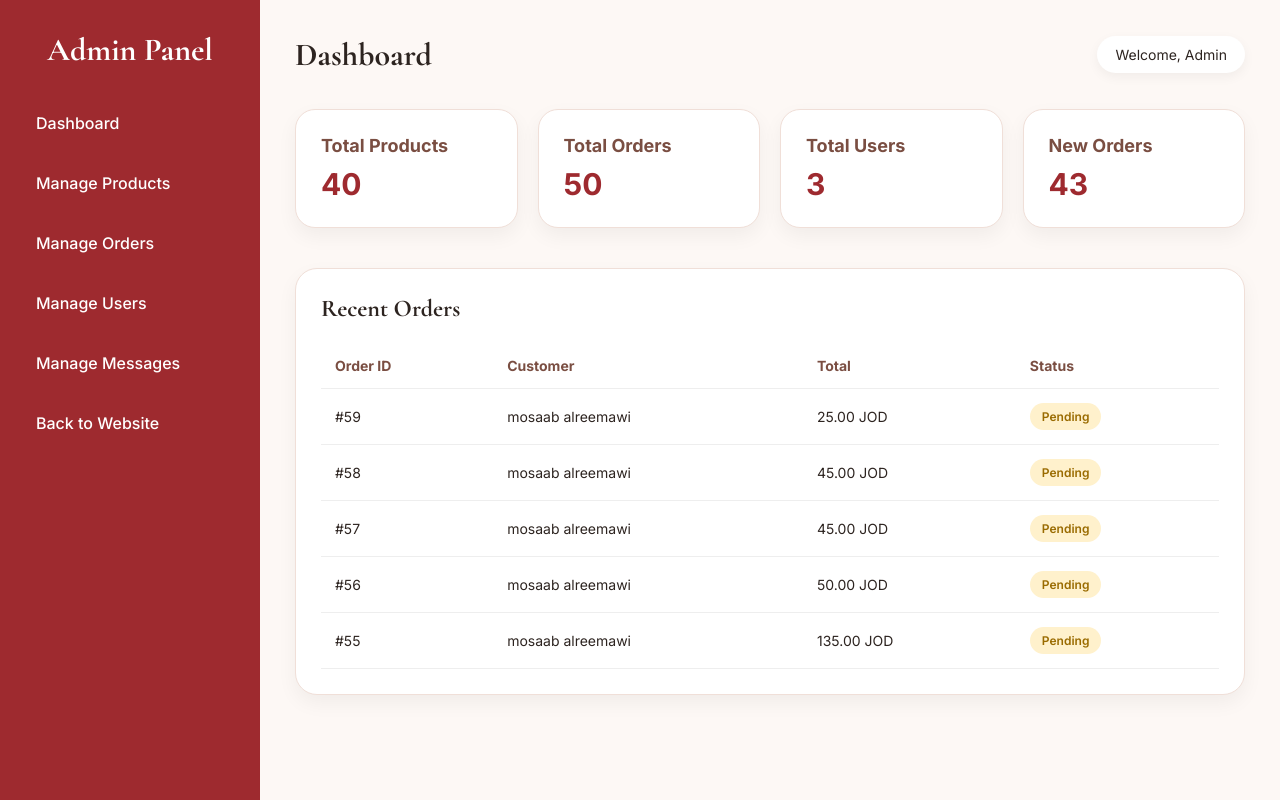
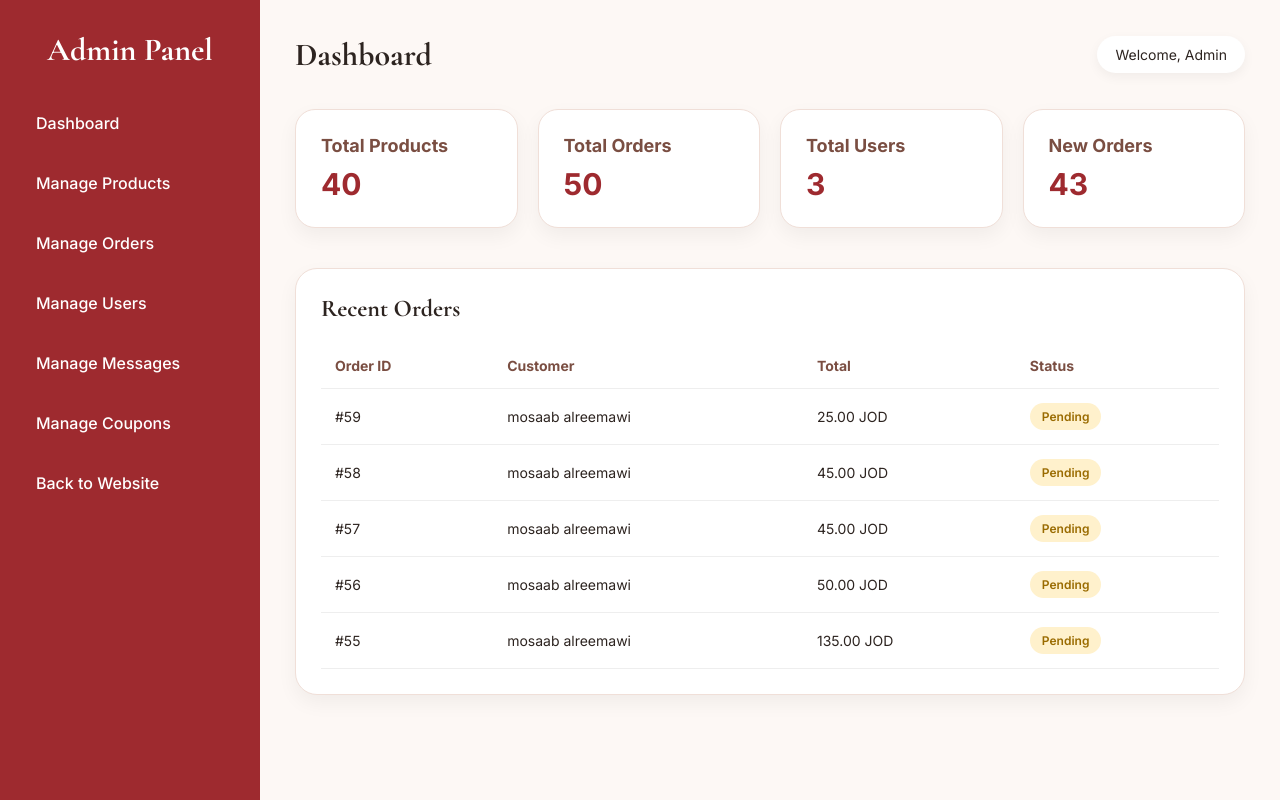
Before and after one commit to hamodalshatti/flower_shop200, a Flask app: page /admin/dashboard in a window 1280 px wide. Run offline with Flask 3, Linux system fonts and the light colour scheme; a user stored in the database is signed in; data comes from the database, SQL or seed files in the repository.

Commit message:
Update admin_dashboard.html

```diff
--- a/templates/admin_dashboard.html
+++ b/templates/admin_dashboard.html
@@ -189,6 +189,7 @@
         <a href="{{ url_for('admin_orders') }}">Manage Orders</a>
         <a href="{{ url_for('admin_users') }}">Manage Users</a>
         <a href="{{ url_for('admin_messages') }}">Manage Messages</a>
+        <a href="{{ url_for('admin_coupons') }}" class="btn">Manage Coupons</a>
         <a href="{{ url_for('index') }}">Back to Website</a>
     </div>
 
```
